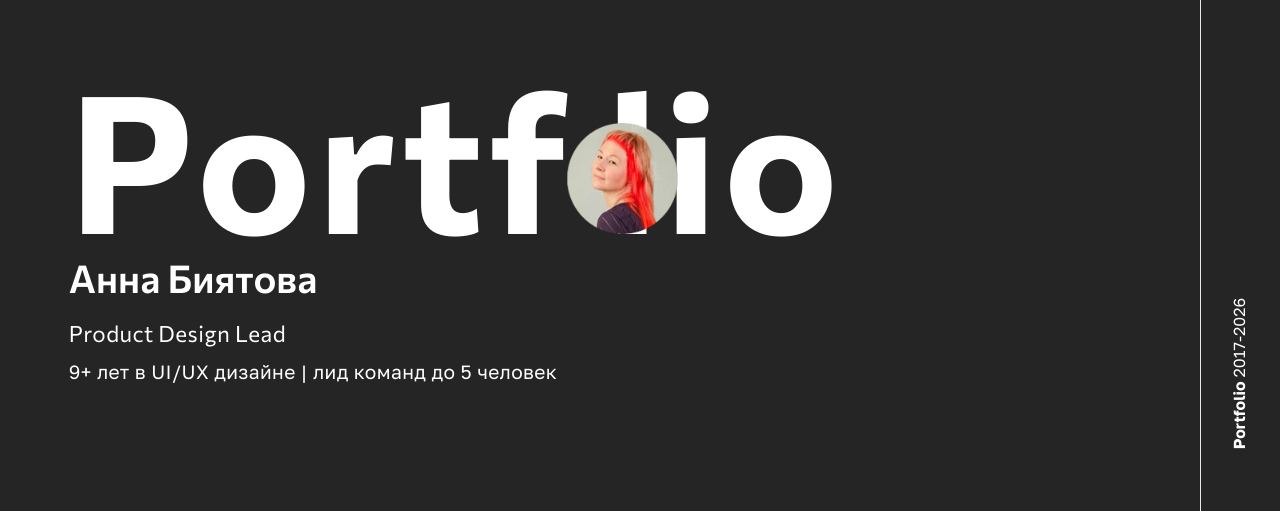
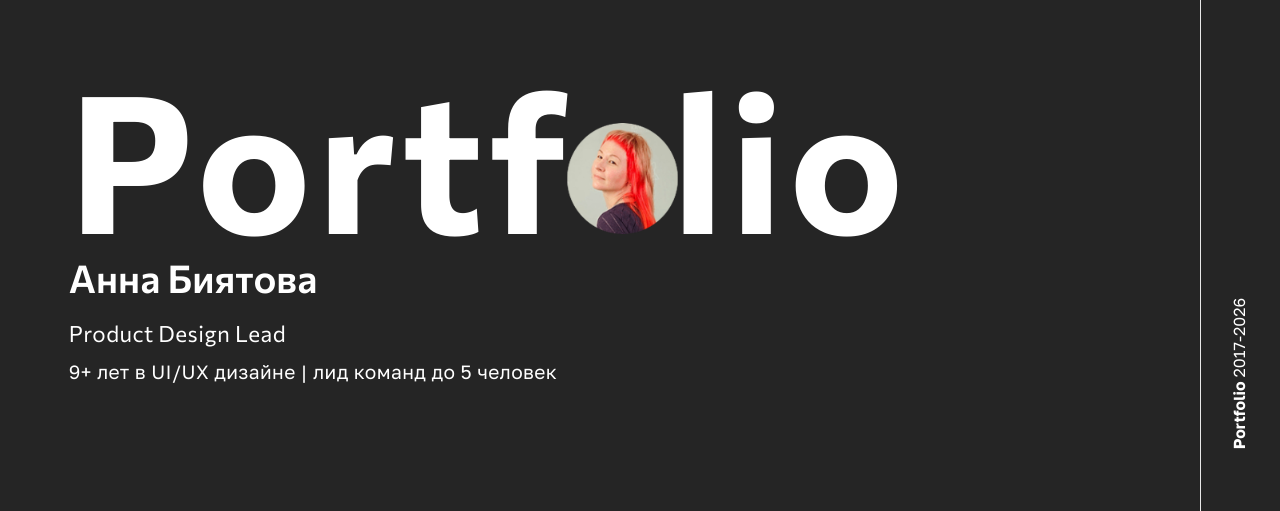
Before and after one commit to annabiyatova/portfolio, a plain HTML site: page index.html in a window 1280 px wide. Shown: the top 511 px of the page. Drawn offline with Linux system fonts and the light colour scheme.

Commit message:
Match the Figma spacing around the portfolio portrait

```diff
--- a/site.css
+++ b/site.css
@@ -20,7 +20,7 @@ img { vertical-align: middle; }
 .mobile-art, .mobile-portrait { display: none; }
 [id]:target { scroll-margin-top: calc(110 * var(--u)); }
 .design li { font-size: calc(20 * var(--u)); line-height: 1.5; }
-[data-node-id="2047:1041"] { white-space: nowrap; word-break: normal; }
+[data-node-id="2047:1041"] { white-space: pre; word-break: normal; }
 [data-node-id="2047:1133"] { pointer-events: none; }
 
 @media (max-width: 1120px) {
```
